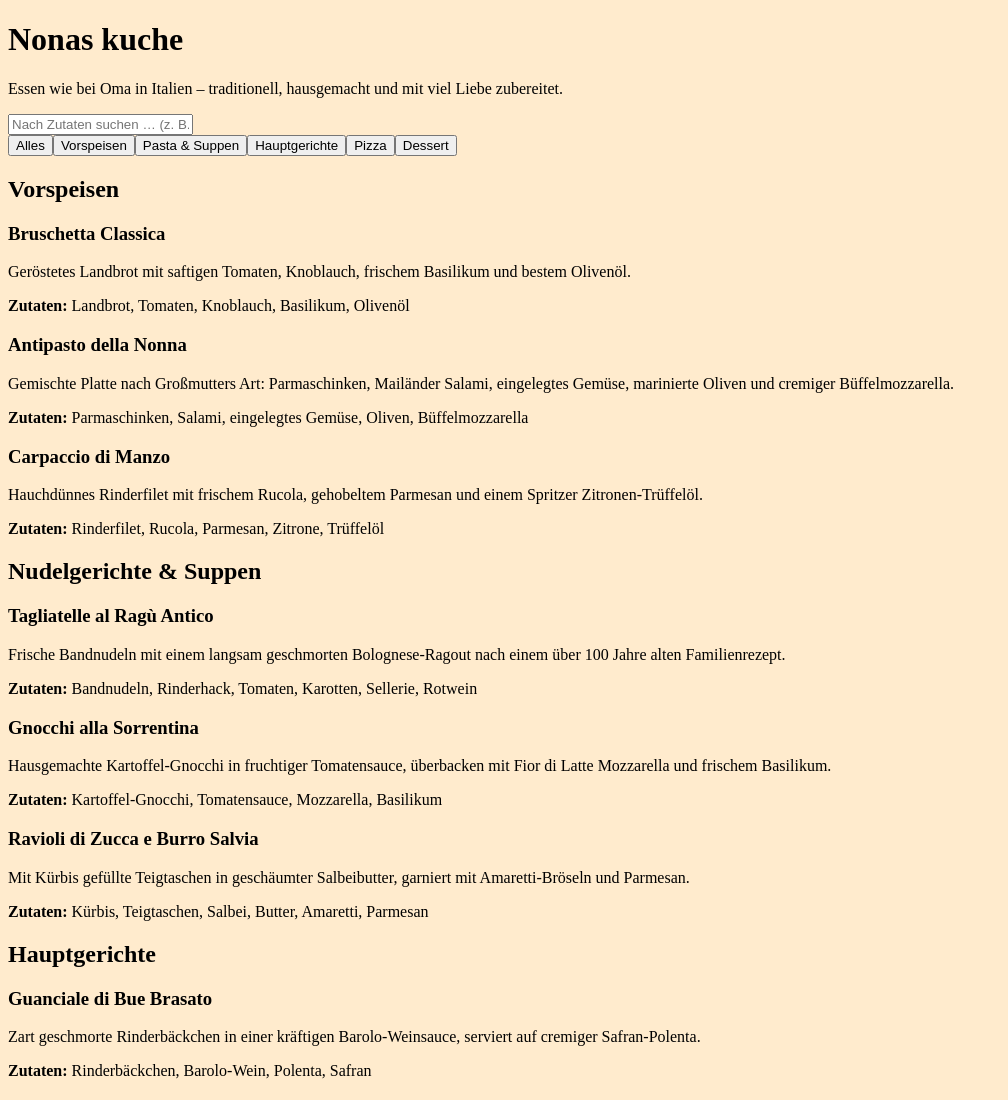
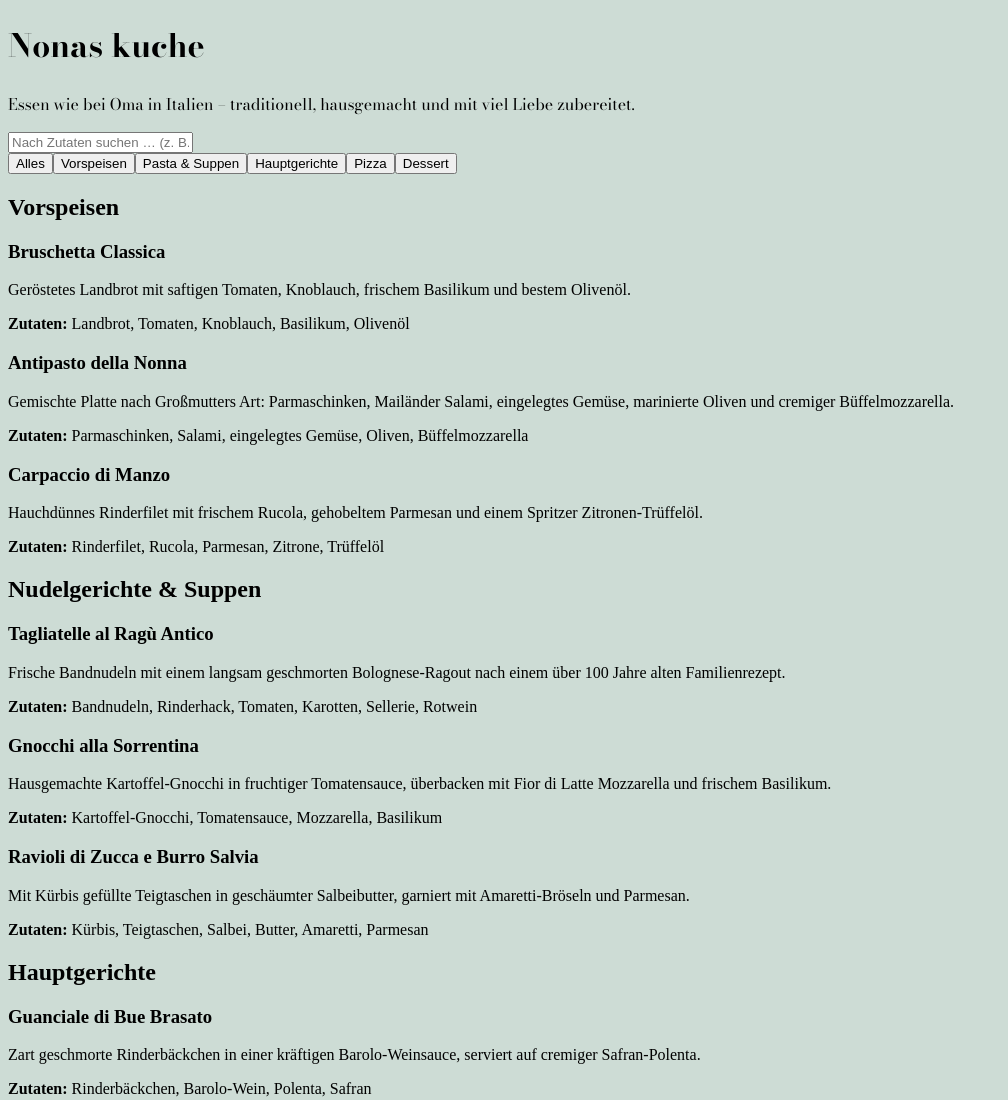
Before and after one commit to reem0078/Sofwareproject-Nonnas-Kuche, a website: page index.html in a window 1280 px wide. Shown: the top 1100 px of the page, without its empty margins (0-1008 px from the left). Drawn offline with nearby package versions, Linux system fonts and the light colour scheme.

Commit message:
css second

```diff
--- a/style.css
+++ b/style.css
@@ -1,3 +1,12 @@
+
+@import url('https://fonts.googleapis.com/css2?family=Bodoni+Moda:ital,opsz,wght@0,6..96,400..900;1,6..96,400..900&display=swap');
+
 body{
-    background-color: blanchedalmond;
+    background-color: #CDDCD5;
+
 }
+
+header{
+    font-family:  "Bodoni Moda", serif;
+    justify-content: center;
+}
```
